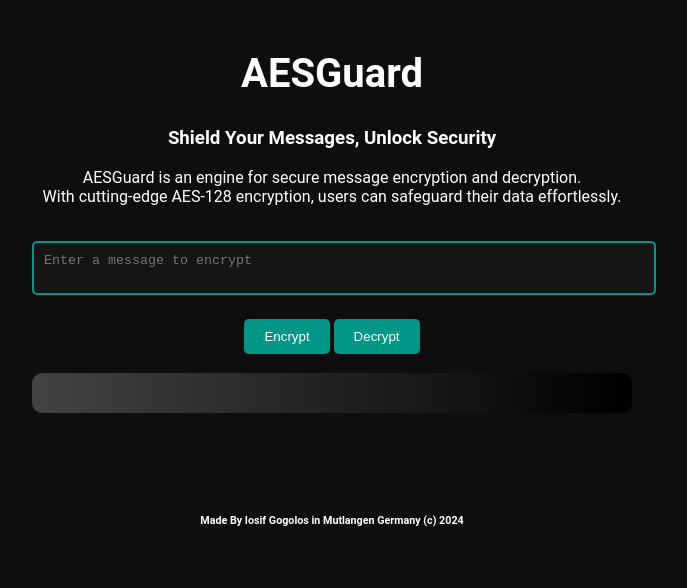
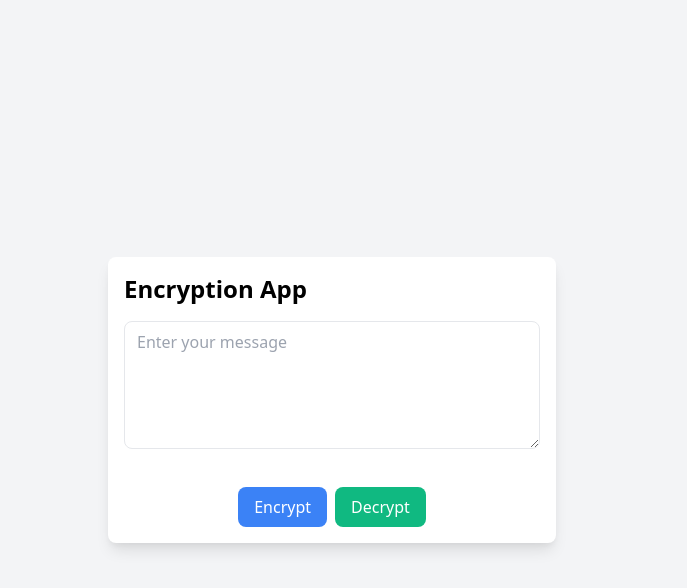
Before and after one commit to iosif-gogolos/AESGuard, a plain HTML site: page index.html in a window 1280 px wide. Shown: the whole page, without its empty margins (308-995 px from the left). Drawn offline with nearby package versions, Linux system fonts and the light colour scheme.

Commit message:
Update index.html
Refined the UI using tailwind.css

```diff
--- a/index.html
+++ b/index.html
@@ -3,36 +3,21 @@
 <head>
     <meta charset="UTF-8">
     <meta name="viewport" content="width=device-width, initial-scale=1.0">
-    <title>AESGuard</title>
-    <script src="https://cdnjs.cloudflare.com/ajax/libs/crypto-js/4.0.0/crypto-js.min.js"></script>
-    <script src="script.js" defer></script>
-    <link rel="stylesheet" href="style.css">
+    <title>Encryption App</title>
+    <link href="https://cdn.jsdelivr.net/npm/tailwindcss@2.2.19/dist/tailwind.min.css" rel="stylesheet">
 </head>
-<body>
-    <div class="container">
-        <h1>AESGuard</h1>
-        <h3>Shield Your Messages, Unlock Security</h3>
-        <p>AESGuard is an engine for secure message encryption and decryption. <br> With cutting-edge AES-128 encryption, users can safeguard their data effortlessly. </p>
-        <br>
-        <textarea id="messageInput" placeholder="Enter a message to encrypt"></textarea>
-        <button onclick="encryptMessage()">Encrypt</button>
-        <button onclick="decryptMessage()">Decrypt</button>
-        <br>
-        <br>
-        <div id="resultContainer">
-            <!-- your encrypted message will be printed here-->
-
+<body class="bg-gray-100 min-h-screen flex flex-col justify-center items-center">
+    <div class="w-full max-w-md p-4 bg-white rounded-lg shadow-lg">
+        <h1 class="text-2xl font-bold mb-4">Encryption App</h1>
+        <textarea id="messageInput" class="w-full h-32 px-3 py-2 mb-4 border rounded-lg focus:outline-none focus:ring focus:border-blue-300" placeholder="Enter your message"></textarea>
+        <div id="resultContainer" class="mb-4"></div>
+        <div class="flex justify-center">
+            <button onclick="encryptMessage()" class="bg-blue-500 text-white px-4 py-2 rounded-lg mr-2">Encrypt</button>
+            <button onclick="decryptMessage()" class="bg-green-500 text-white px-4 py-2 rounded-lg">Decrypt</button>
         </div>
-          <!-- <button onclick="copyToClipboard()">Copy to Clipboard</button> -->
-        <br>
-        <br>
-        <br><br>
-        <h6>Made By Iosif Gogolos in Mutlangen Germany (c) 2024</h6>
     </div>
 
-
-     <!-- <script src="script.js"></script> -->
-    <!-- <script src="https://cdnjs.cloudflare.com/ajax/libs/crypto-js/4.1.1/crypto-js.min.js"></script> -->
-
+    <script src="https://cdnjs.cloudflare.com/ajax/libs/crypto-js/4.0.0/crypto-js.min.js"></script>
+    <script src="script.js"></script>
 </body>
 </html>
```
